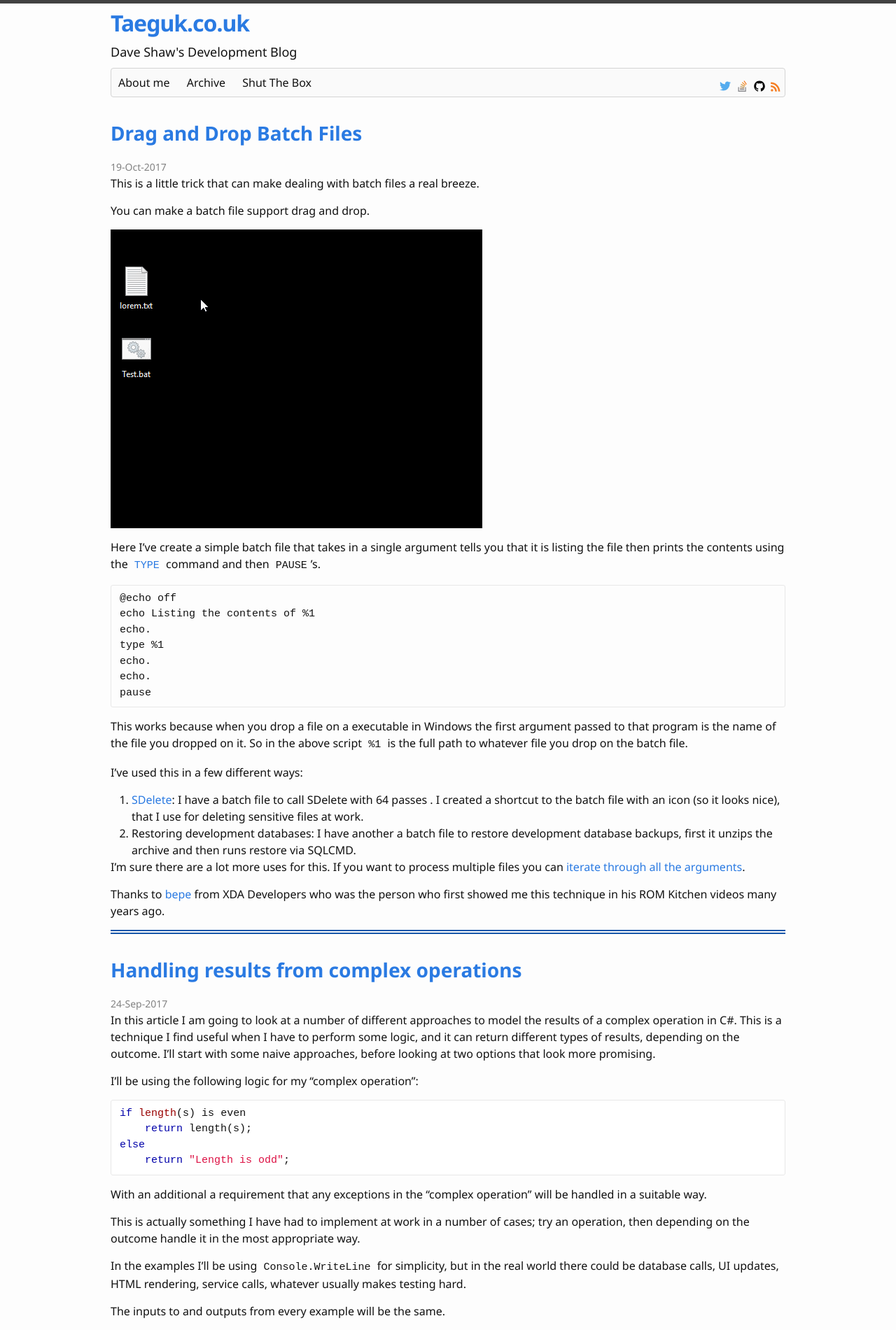
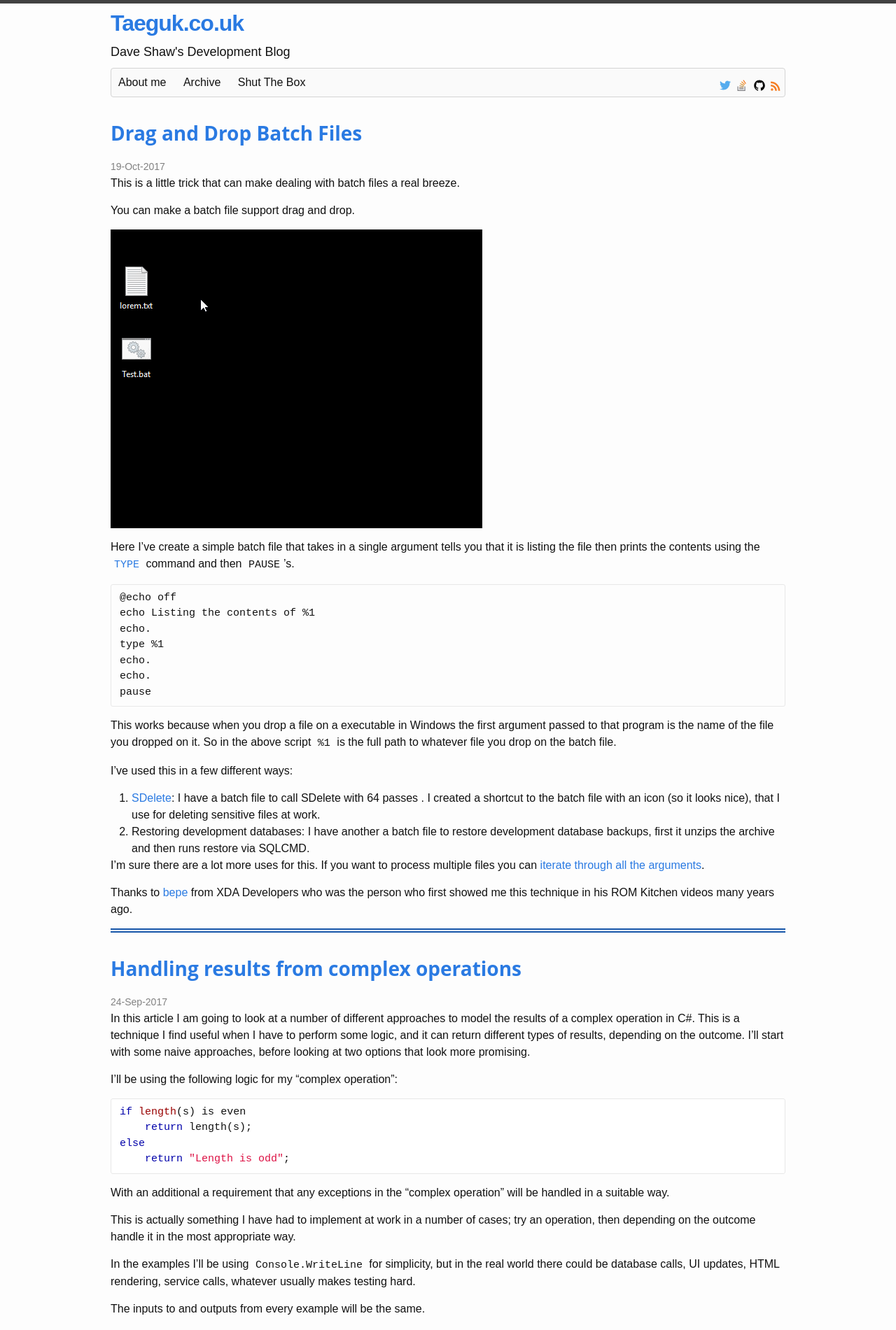
Before and after one commit to xdaDaveShaw/xdaDaveShaw.github.io, a Jekyll site: the page built from index.html, in a window 1280 px wide. Shown: the top 1901 px of the page at 70% size. Built offline with Jekyll 4.4.1, drawn with Linux system fonts in a browser that asks for light colours.

Commit message:
Remove google font from all pages.
Changing fonts to ones that can be delivered by Cloudflare.

```diff
--- a/_includes/head.html
+++ b/_includes/head.html
@@ -10,7 +10,6 @@
         <meta name="twitter:image" content="{{site.url}}/images/site-icon.png">
 
         <title>{% if page.title %}{{ page.title }}{% else %}{{ site.title }}{% endif %}</title>
-        <link href='https://fonts.googleapis.com/css?family=Noto+Sans:400,700' rel='stylesheet' type='text/css'>
         <link rel="stylesheet" href="{{ "/css/main.css" | prepend: site.baseurl }}">
         <link rel="canonical" href="{{ page.url | replace:'index.html','' | prepend: site.baseurl | prepend: site.url }}">
         <link rel="alternate" type="application/rss+xml" title="{{ site.title }}" href="{{ "/feed.xml" | prepend: site.baseurl | prepend: site.url }}" />
--- a/_sass/_base.scss
+++ b/_sass/_base.scss
@@ -79,6 +79,7 @@ li {
  * Headings
  */
 h1, h2, h3, h4, h5, h6 {
+    font-family: 'Open Sans', sans-serif;
     font-weight: 300;
 }
 
--- a/css/main.scss
+++ b/css/main.scss
@@ -4,7 +4,7 @@
 @charset "utf-8";
 
 // Our variables
-$base-font-family: "Noto Sans", Helvetica,Arial,sans-serif;
+$base-font-family: Raleway, sans-serif;
 $base-font-size:   16px;
 $small-font-size:  $base-font-size * 0.875;
 $base-line-height: 1.5;
```
